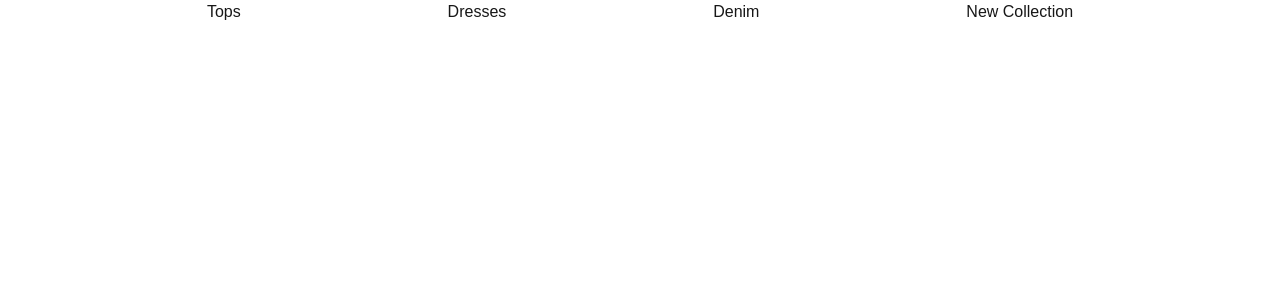
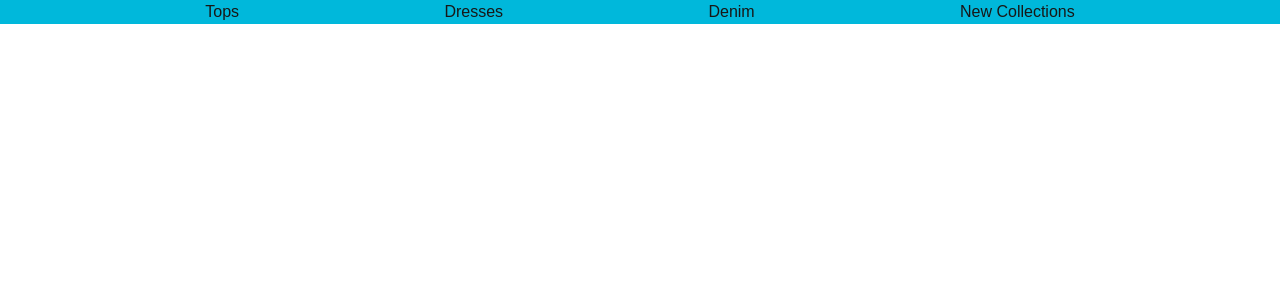
Before and after one commit to chocolategainz/boutique-demo-website, a Next.js app: page / in a window 1280 px wide. Shown: the top 300 px of the page. Built offline with nearby package versions, Linux system fonts and the light colour scheme.

Commit message:
navigation bar now has links added

```diff
--- a/src/app/page.js
+++ b/src/app/page.js
@@ -1,12 +1,12 @@
 
 export default function Home() {
   return (
-    <div className="nav-bar flex justify-center justify-evenly">
+    <div class="navbar flex justify-center justify-evenly bg-cyan-500">
       {/*Logo*/}
-    <div>Tops</div>
-    <div>Dresses</div>
-    <div>Denim</div>
-    <div>New Collection</div>
+    <a href =".Tops">Tops</a>
+    <a href =".Dresses">Dresses</a>
+    <a href =".Denim">Denim</a>
+    <a href =".New Collection">New Collections</a>
     </div>
   );
 }
```
